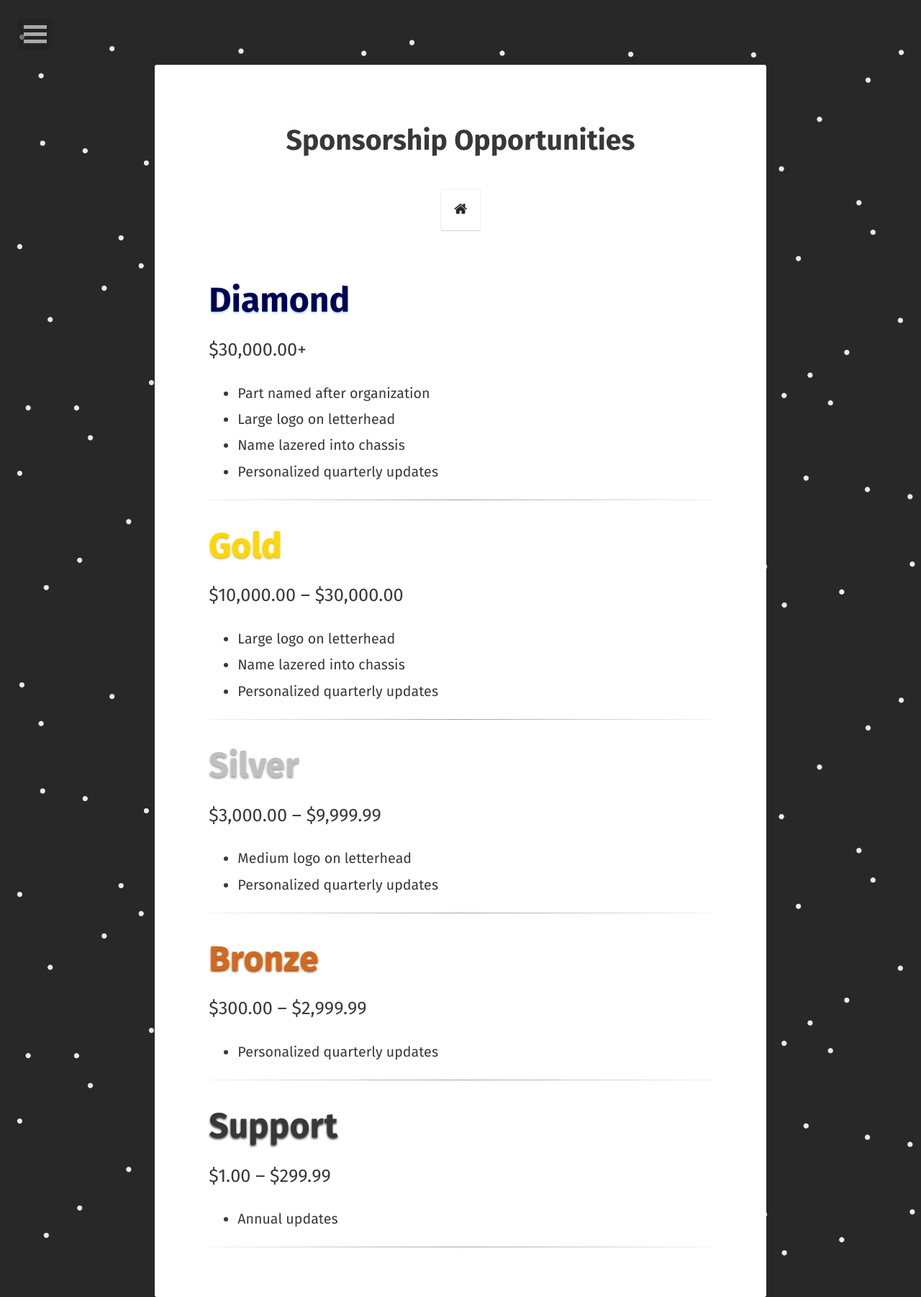
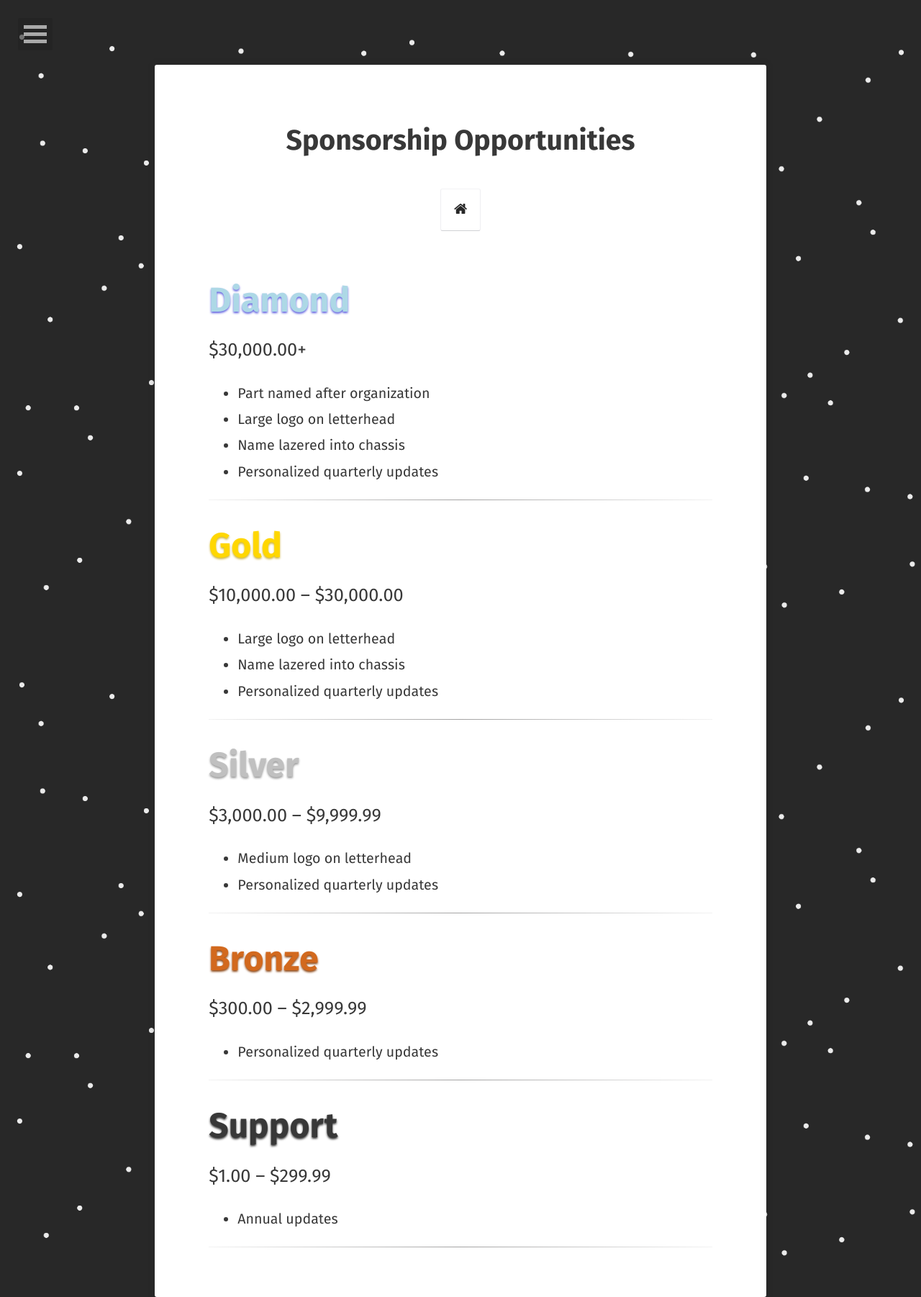
Before and after one commit to blair3sat/old-blair3sat.github.io, a Jekyll site: the page built from projects/index.md, in a window 1280 px wide. Shown: the whole page at 72% size. Built offline with Jekyll 4.4.1, drawn with Linux system fonts in a browser that asks for light colours; some web fonts are replaced.

Commit message:
Update index.md

```diff
--- a/projects/index.md
+++ b/projects/index.md
@@ -5,7 +5,7 @@ excerpt: "blair3sat's sponsorship tiers"
 comments: false
 ---
 
-<div style="font-size:36pt;color:#000055;display:inline;text-shadow:0px 2px 3px #add8e6;font-weight:bold;">Diamond</div><pre style="display:inline;">      </pre><div style="font-size:19pt;displaydisplay:inline;">  $30,000.00+</div>
+<div style="font-size:36pt;color:#add8e6;display:inline;text-shadow:0px 2px 3px #6060e0;font-weight:bold;">Diamond</div><pre style="display:inline;">      </pre><div style="font-size:19pt;displaydisplay:inline;">  $30,000.00+</div>
 * Part named after organization
 * Large logo on letterhead
 * Name lazered into chassis
```
